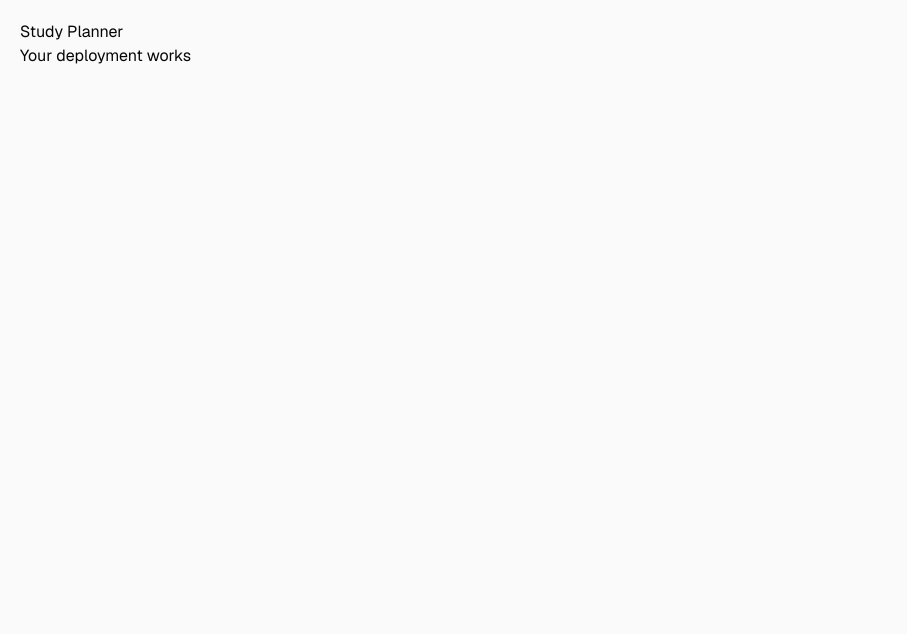
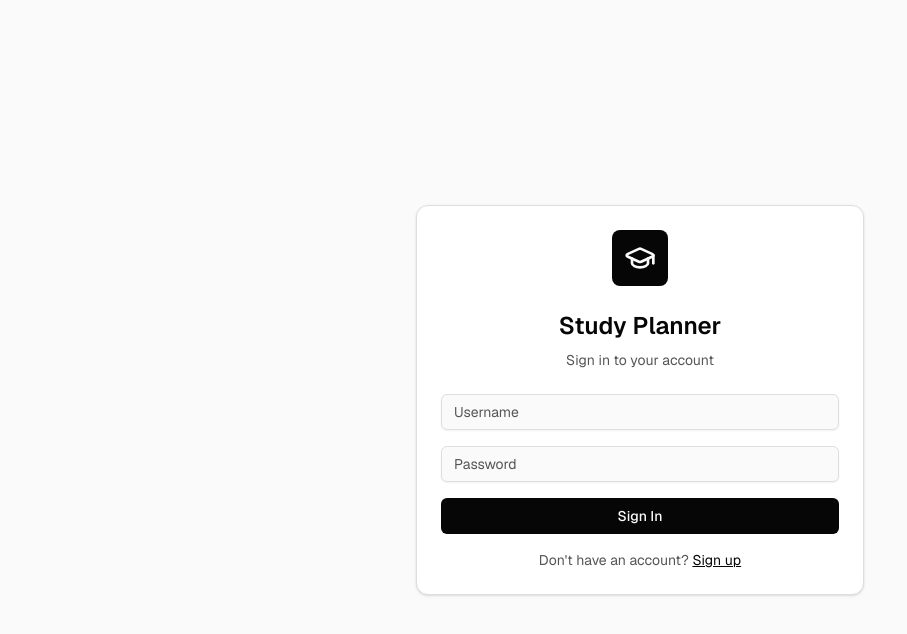
Before and after one commit to micahharrisadams-hash/project-calendar, a Next.js app in the folder project calendar/: page / in a window 1280 px wide. Shown: the top 634 px of the page, without its empty margins (0-907 px from the left). Built offline with nearby package versions, Linux system fonts and the light colour scheme.

Commit message:
Update page.tsx

```diff
--- a/project calendar/app/page.tsx
+++ b/project calendar/app/page.tsx
@@ -1,8 +1,9 @@
+import { StudyPlanner } from "@/components/study-planner"
+
 export default function Home() {
   return (
-    <main style={{padding:20}}>
-      <h1>Study Planner</h1>
-      <p>Your deployment works </p>
+    <main>
+      <StudyPlanner />
     </main>
   )
 }
```
